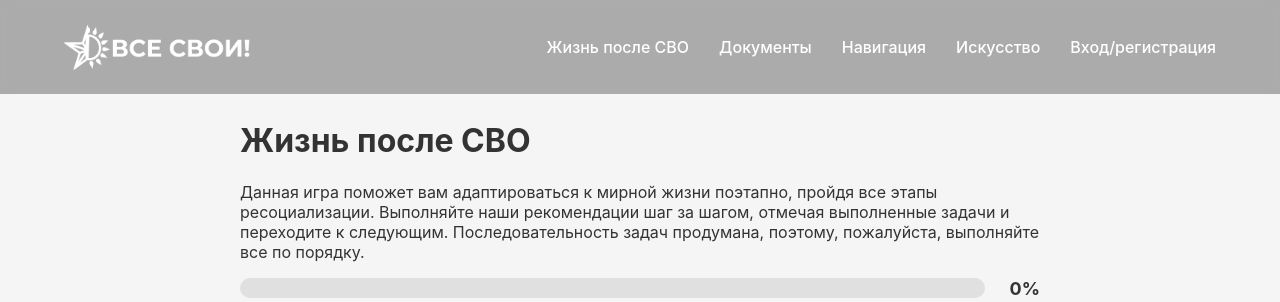
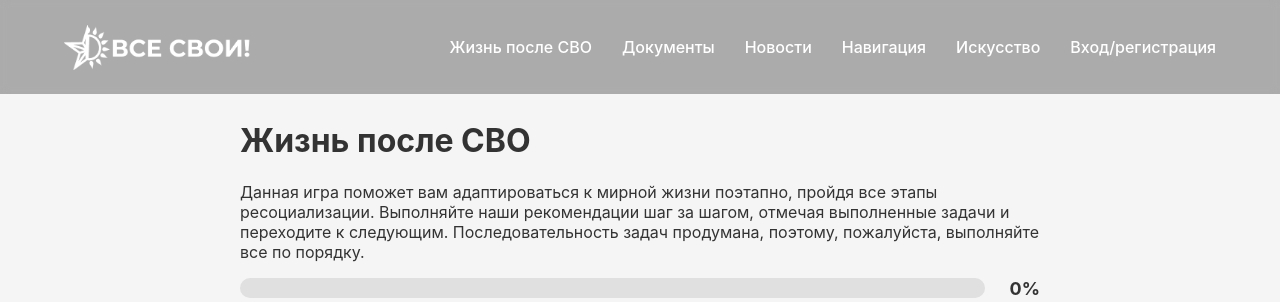
Before and after one commit to Meronor/hakaton, a Flask app: page /life in a window 1280 px wide. Shown: the top 302 px of the page. Run offline with Flask 3, Linux system fonts and the light colour scheme.

Commit message:
небольшие фиксы(я спать на час)

```diff
--- a/SVO/templates/life.html
+++ b/SVO/templates/life.html
@@ -18,8 +18,9 @@
             <ul>
                 <li><a href="/">Жизнь после СВО</a></li>
                 <li><a href="/doc">Документы</a></li>
+                <li><a href="/newsboard">Новости</a></li>
                 <li><a href="/naviga">Навигация</a></li>
-                <li><a href="#">Искусство</a></li>
+                <li><a href="/art">Искусство</a></li>
                 <li><a href="/register">Вход/регистрация</a></li>
             </ul>
         </nav>
```
